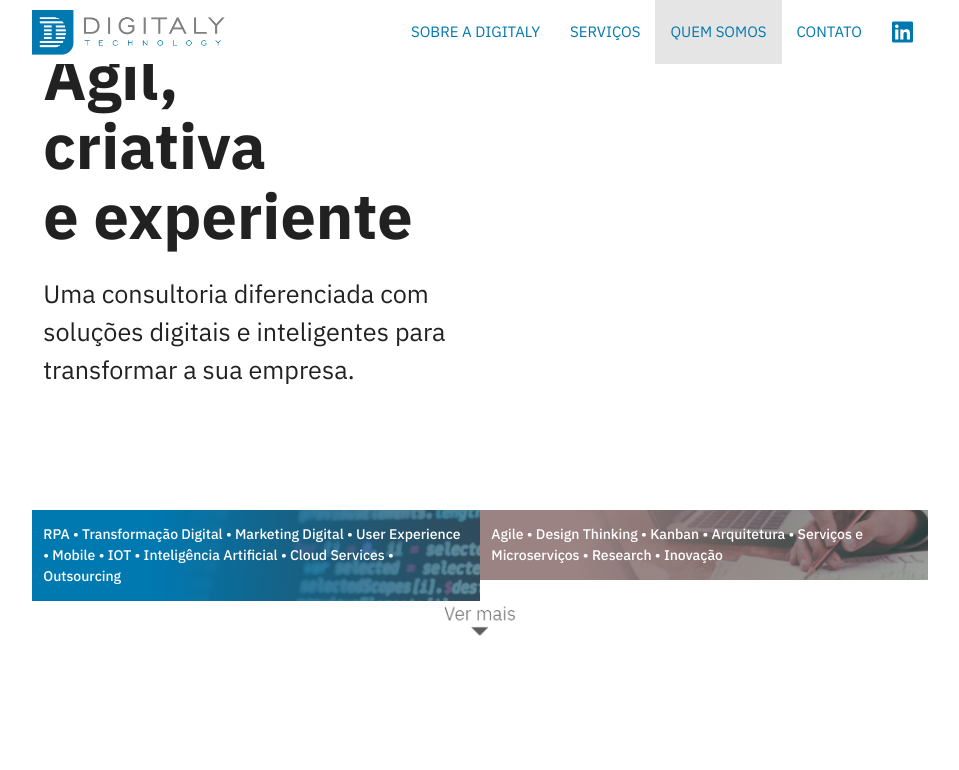
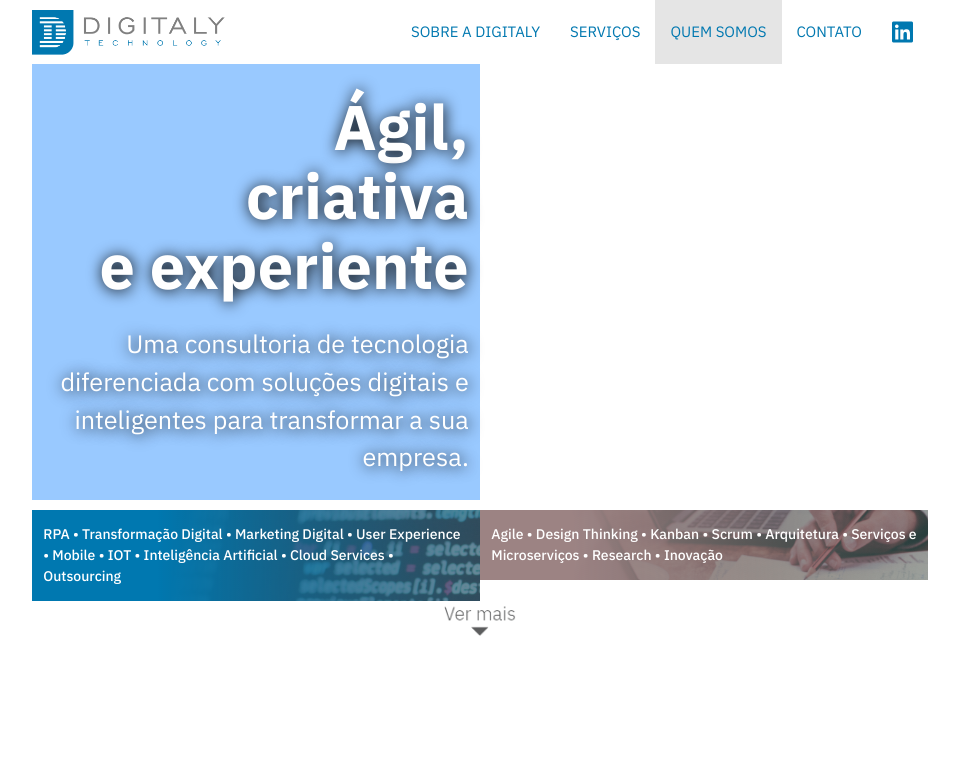
Before and after one commit to luccamanfrediDigitaly/digitalysite, a plain HTML site: page index.html in a window 1280 px wide. Shown: the top 770 px of the page, without its empty margins (160-1119 px from the left). Drawn offline with nearby package versions, Linux system fonts and the light colour scheme.

Commit message:
Add files via upload

```diff
--- a/index.html
+++ b/index.html
@@ -45,11 +45,11 @@
         <div class="container">
     </ul>
     <main>
-        <div id="topo">
+        <div id="topo"  class="responsive-img">
             <div class="row container">
-                <div class="col s12 m6 l6">
+                <div class="col s12 m6 l6 call-topo">
                     <h1 style="font-weight:800;">Ágil,</br>criativa</br>e experiente</h1>
-                    <p class="main flow-text">Uma consultoria diferenciada com
+                    <p class="main flow-text">Uma consultoria de tecnologia diferenciada com
                         soluções digitais e inteligentes
                         para transformar a sua empresa.</p>
                 </div>
@@ -63,7 +63,7 @@
                 </p>
             </div>
             <div class="col s12 m6 l6 tags2 right">
-                <p> Agile • Design Thinking • Kanban • Arquitetura • Serviços e Microserviços • Research • Inovação
+                <p> Agile • Design Thinking • Kanban • Scrum • Arquitetura • Serviços e Microserviços • Research • Inovação
                 </p>
             </div>
         </div>
@@ -90,7 +90,7 @@
             </div>
         </div>
         <div id="servicos"></div>
-        <div class="row center" style="margin-top: 20px;">
+        <div class="row" style="margin-top: 20px;">
             <div class="col s12 m12 l12 center">
                 <p class="citacao">Nossos serviços</p>
                 <p style="font-size: 18px;">Temos um portfólio de serviços completo para a transformação digital da sua
@@ -150,7 +150,8 @@
                             <figcaption>
                                 <p class="title port-txt">IA & </br>Big Data</p>
                                 </br>
-                            <p class="descricao">Transforamando o negócio! O poder da disrupção com tecnologia e dados
+                                <p class="descricao">Transforamando o negócio! O poder da disrupção com tecnologia e
+                                    dados
                                     da empresa.</p>
                                 </br>
                             </figcaption>
```
Lines whose indentation alone changed are shown as unchanged.
